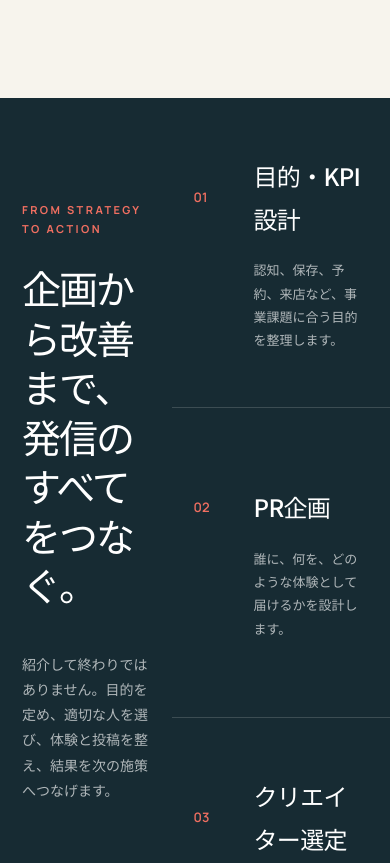
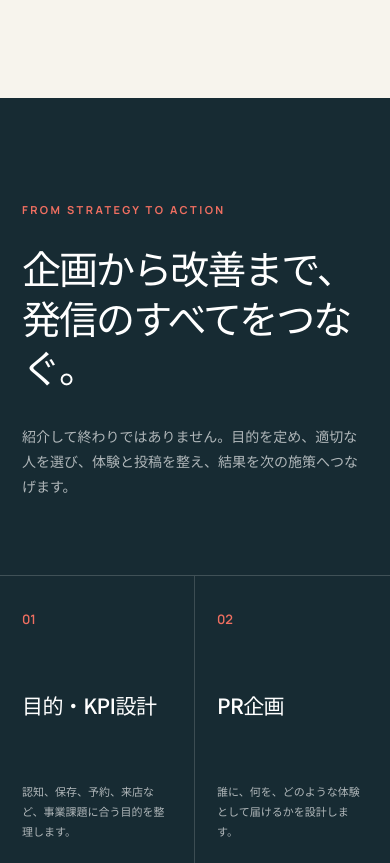
Before and after one commit to akirakawabe29-design/maaru, a plain HTML site: page service.html in a window 390 px wide. Shown: the part 2526-3389 px from the top of the page. Drawn offline with Linux system fonts and the light colour scheme.

Commit message:
Improve mobile service scope layout

```diff
--- a/service.css
+++ b/service.css
@@ -786,7 +786,10 @@
     grid-template-columns: 1fr;
   }
 
-  .service-scope,
+  .service-scope {
+    grid-template-columns: 1fr;
+  }
+
   .scope-intro,
   .options-heading {
     position: static;
@@ -912,20 +915,42 @@
     padding: 12vh 22px 9vh;
   }
 
+  .scope-intro > p:last-child {
+    margin-top: 32px;
+  }
+
   .options-heading h2 {
     margin-bottom: 34px;
   }
 
+  .scope-list {
+    display: grid;
+    grid-template-columns: repeat(2, minmax(0, 1fr));
+  }
+
   .scope-list li {
-    min-height: 310px;
-    grid-template-columns: 42px 1fr;
-    gap: 18px;
-    align-content: center;
-    padding: 52px 22px;
+    min-height: 300px;
+    display: flex;
+    flex-direction: column;
+    align-items: flex-start;
+    justify-content: space-between;
+    gap: 22px;
+    padding: 34px 22px;
+    border-right: 1px solid rgba(255, 255, 255, 0.16);
+  }
+
+  .scope-list li:nth-child(2n) {
+    border-right: 0;
+  }
+
+  .scope-list h3 {
+    font-size: clamp(20px, 5.4vw, 25px);
+    line-height: 1.45;
   }
 
   .scope-list p {
-    grid-column: 2;
+    font-size: 11px;
+    line-height: 1.8;
   }
 
   .experience-image,
--- a/service.html
+++ b/service.html
@@ -15,7 +15,7 @@
       rel="stylesheet"
     />
     <link rel="stylesheet" href="styles.css?v=20260610-2" />
-    <link rel="stylesheet" href="service.css?v=20260610-2" />
+    <link rel="stylesheet" href="service.css?v=20260610-4" />
   </head>
   <body class="service-page">
     <a class="skip-link" href="#main">本文へ移動</a>
```
